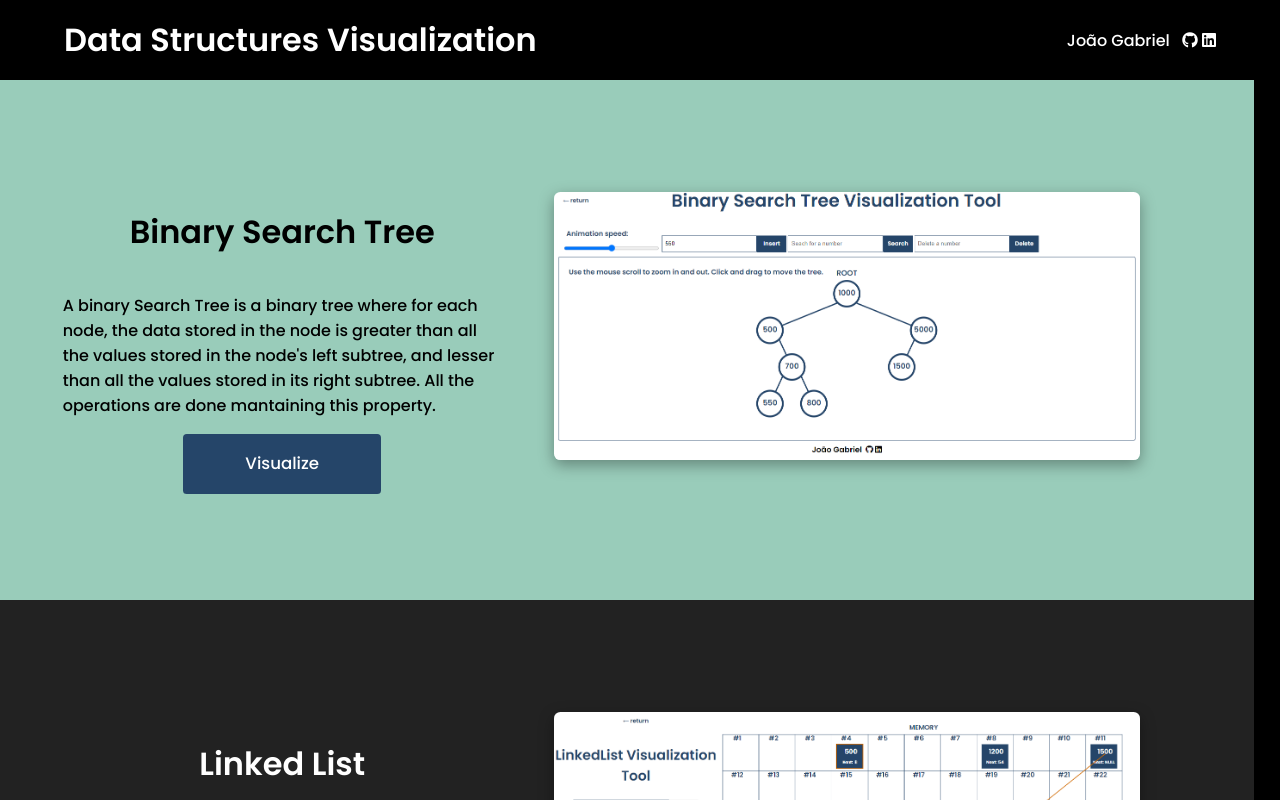
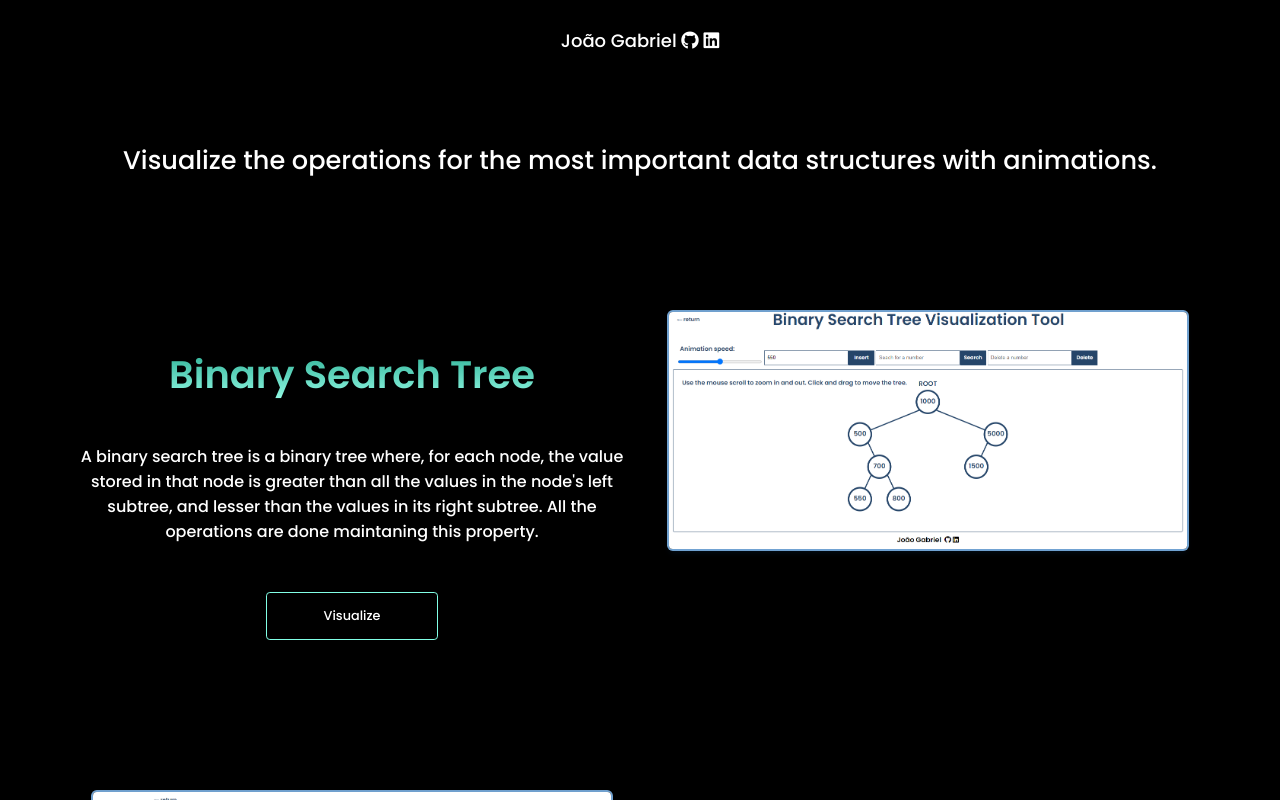
Before and after one commit to joaogabrielferr/data-structures-visualizer, a React (Create React App) app: page /data-structures-visualizer/stack in a window 1280 px wide. Both pictures are taken after a click on the element "← return". Shown: the top 800 px of the page. Built offline with nearby package versions, Linux system fonts and the light colour scheme.

Commit message:
changed homepage

```diff
--- a/src/App.css
+++ b/src/App.css
@@ -79,7 +79,7 @@ input{
   border: 0.1vw solid #254569;
 }
 
-button{
+.button{
   width: 5vw;
   height: 2.84vw;
   color: white;
@@ -91,11 +91,11 @@ button{
 
 }
 
-button:hover{
+.button:hover{
   background-color: #1a314b;
 }
 
-button:disabled{
+.button:disabled{
   background-color: grey;
   cursor:default;
 }
@@ -290,121 +290,102 @@ button:disabled{
   margin: 0 auto;
   display: flex;
   flex-direction: column;
+  background-color: black;
+  color: white;
+  justify-content: center;
+  align-items: center;
 }
 
-#DSContainer{
-  width: 100%;
-  height: 100%;
-  background-color: black;
-  display: flex;
-  flex-direction: column;
-}
-
-#HomepageHeader{
+#footer{
   width: 100%;
   height: 10vh;
 }
 
-#innerheader{
-  width: 90%;
+#innerfooter{
+  width: 85%;
   height: 100%;
-  margin: 0 auto;
-  display: flex;
-  justify-content: space-between;
-  align-items: center;
-  color: white;
-}
-
-.datastructure{
-  width: 98%;
-  height: 65vh;
   display: flex;
   justify-content: center;
   align-items: center;
 }
 
-
-
-.datastructure h1{
-  font-size: 2.5vw;
-}
-
-.innerdatastructure{
+#title-home{
   width: 90%;
-  height: 95%;
-  display: flex;
-}
-
-#bstdatastructure{
-  background-color: #99ccba;
-  color: black;
-}
-
-.infodatastructure{
-  height: 100%;
-  width: 35vw;
+  height: 20vh;
   display: flex;
   justify-content: center;
   align-items: center;
-  flex-direction: column;
-  text-align: left;
+  font-size: 2vw;
+  text-align: center;
 }
 
-.infodatastructure button{
-  width: 45%;
-  height: 12%;
-  border-radius: 0.3vw;
-  font-size: 1.3vw;
-}
-
-.imgdatastructure{
-  height: 100%;
-  width: 55vw;
+.ds-container{
+  width: 100%;
+  height: 60vh;
+  color: white;
   display: flex;
-  justify-content: space-around;
+  justify-content: center;
   align-items: center;
 }
 
-.innerimgdatastructure{
-  width:  85%;
-  height: 60%;
+.ds-info,.ds-img{
+  display: flex;
+  justify-content: center;
+  align-items: center;
+  text-align: center;
+  flex-direction: column;
 }
 
-.innerimgdatastructure img{
-  max-width: 100%;
-  height: auto;
-  border-radius: 0.5vw;
-  box-shadow: rgba(0, 0, 0, 0.35) 0px 5px 15px;
+.ds-info{
+  width: 45%;
+  height: 100%;
 }
 
-#linkedlistcontainer{
-  background-color: #222;
-  color: white;
+.ds-img{
+  width: 45%;
+  height: 100%;
 }
 
-#stackcontainer{
-  background-color: #c9addb;
+#title-bst{
+  background: -webkit-linear-gradient(#23a88d, #99ffea);
+  -webkit-background-clip: text;
+  background-clip: text;
+  -webkit-text-fill-color: transparent;
+  font-size: 3vw;
 }
 
-#queuecontainer{
-  background-color: #702824;
+.ds-button{
+  background-color: transparent;
+  /* background-image: linear-gradient(#23a88d, #82ffe6); */
+  font-size: 1vw;
+  width: 30%;
+  border-radius: 0.3vw;
+  border: 0.1vw solid #82ffe6;
+  transition: all 0.5s;
   color: white;
+  font-family: 'Poppins';
+  height: 10%;
+  cursor: pointer;
 }
 
-#heapcontainer{
-  background-color: #f7dcab;
+.ds-button:hover{
+
+  letter-spacing: 0.1vw;
+
 }
 
-#footer-home{
+.ds-img-container{
+  width: 90%;
+  height: 70%;
+}
+
+.ds-img-container img{
   width: 100%;
-  height: 10vh;
-  display: flex;
-  justify-content: center;
-  font-size: large;
-  align-items: center;
-  background-color: black;
-  color: white;
+  object-fit: cover;
+  border-radius: 0.3vw;
+  box-shadow: rgba(139, 199, 255, 0.808) 0px 0px 0px 2px, rgba(6, 24, 44, 0.65) 0px 4px 6px -1px, rgba(255, 255, 255, 0.08) 0px 1px 0px inset;
 }
+
 
 
 /* Works on Firefox */
--- a/src/DS/BinaryTree.jsx
+++ b/src/DS/BinaryTree.jsx
@@ -1458,7 +1458,7 @@ const BinaryTree = () => {
           <div>
             {" "}
             <input type="text" id="input" placeholder="Try adding a number" />
-            <button id="insertButton" onClick={add}>
+            <button id="insertButton" className="button" onClick={add}>
               Insert
             </button>
           </div>
@@ -1470,7 +1470,7 @@ const BinaryTree = () => {
               id="inputsearch"
               placeholder="Seach for a number"
             />
-            <button id="searchButton" onClick={look}>
+            <button id="searchButton" className="button" onClick={look}>
               Search
             </button>
           </div>
@@ -1478,7 +1478,7 @@ const BinaryTree = () => {
           <div>
             {" "}
             <input type="text" id="inputdelete" placeholder="Delete a number" />
-            <button id="deleteButton" onClick={erase}>
+            <button id="deleteButton" className="button" onClick={erase}>
               Delete
             </button>
           </div>
--- a/src/DS/LinkedList.jsx
+++ b/src/DS/LinkedList.jsx
@@ -708,7 +708,7 @@ const LinkedList = () => {
           </div>
           <div>
             <input type="text" placeholder="Add a element" id="insertInput" />
-            <button id="insertButton" onClick={add}>
+            <button id="insertButton" onClick={add} className="button">
               Insert
             </button>
           </div>
@@ -719,7 +719,7 @@ const LinkedList = () => {
               placeholder="Seach for a element"
               id="searchInput"
             />
-            <button id="searchButton" onClick={lookup}>
+            <button id="searchButton" onClick={lookup} className="button">
               Search
             </button>
           </div>
@@ -730,7 +730,7 @@ const LinkedList = () => {
               placeholder="Delete a element"
               id="deleteInput"
             />
-            <button id="deleteButton" onClick={erase}>
+            <button id="deleteButton" onClick={erase} className="button">
               Delete
             </button>
           </div>
--- a/src/DS/Stack.jsx
+++ b/src/DS/Stack.jsx
@@ -325,13 +325,13 @@ const Stack = () => {
           </div>
           <div>
             <input type="text" placeholder="Add a element" id="pushInput" />
-            <button id="pushButton" onClick={push}>
+            <button id="pushButton" onClick={push} className="button">
               Push
             </button>
           </div>
           <div>
             <p></p>
-            <button id="popButton" onClick={pop}>
+            <button id="popButton" onClick={pop} className="button">
               Pop
             </button>
           </div>
--- a/src/Homepage.jsx
+++ b/src/Homepage.jsx
@@ -9,12 +9,10 @@ const Homepage = () => {
 
   return (
     <div className="Homepage">
-      <div id="DSContainer">
-        <div id="HomepageHeader">
-          <div id="innerheader">
-            <h1>Data Structures Visualization</h1>
-            <div>
-              João Gabriel &nbsp;{" "}
+      <div id="footer">
+        <div id="innerfooter">
+          <p>João Gabriel</p>
+          <p>&nbsp;</p>
           <a href="https://github.com/joaogabrielferr" target={"_blank"}>
             <i className="fab fa-github"></i>
           </a>
@@ -27,118 +25,90 @@ const Homepage = () => {
           </a>{" "}
         </div>
       </div>
+
+      <div id="title-home">
+      Visualize the operations for the most important data structures with animations.
       </div>
 
-        <div className="datastructure" id="bstdatastructure">
-          <div className="innerdatastructure">
-            <div className="infodatastructure">
-              <h1>Binary Search Tree</h1>
-              <p>
-                A binary Search Tree is a binary tree where for each node, the
-                data stored in the node is greater than all the values stored in
-                the node's left subtree, and lesser than all the values stored
-                in its right subtree. All the operations are done mantaining
-                this property.
-              </p>
-              <button onClick={() => navigate("/bst")} className = "visualizeButton">Visualize</button>
+      <div className="ds-container">
+        <div className="ds-info">
+          <h1 id = "title-bst">Binary Search Tree</h1>
+          <p>A binary search tree is a binary tree where, for each node, the value stored in that node is greater than all the values in the node's left subtree, and lesser than the values in its right subtree. All the operations are done maintaning this property.</p>
+          <p></p>
+          <button className = "ds-button" onClick = {()=>navigate("/bst")}>Visualize</button>
         </div>
+        <div className="ds-img">
 
-            <div className="imgdatastructure">
-              <div className="innerimgdatastructure">
+            <div className="ds-img-container">
               <img src={bstimage} alt="" />
-              </div>
-            </div>
-          </div>
-        </div>
-
-        <div className="datastructure" id="linkedlistcontainer">
-          <div className="innerdatastructure">
-            <div className="infodatastructure">
-              <h1>Linked List</h1>
-              <p>
-                A linked list is a data structure that stores its items in a
-                linear fashion, but the elements are not stored in sequence in
-                the memory, but rather in random locations, and can be retrieved
-                using pointers.
-              </p>
-              <button onClick={() => navigate("/linkedlist")} className = "visualizeButton">Visualize</button>
-            </div>
-
-            <div className="imgdatastructure">
-              <div className="innerimgdatastructure">
-                <img src={linkedlistimage} alt="" />
-              </div>
-            </div>
-          </div>
-        </div>
-
-        <div className="datastructure" id="stackcontainer">
-          <div className="innerdatastructure">
-            <div className="infodatastructure">
-              <h1>Stack</h1>
-              <p>
-                A stack is a data structure that stores its items following the
-                LIFO order (Last In First Out). That means that the items are
-                stores in a linear sequence, but only the last element added can
-                be acessed or removed at any time.
-              </p>
-              <button onClick={() => navigate("/stack")} className = "visualizeButton">Visualize</button>
-            </div>
-
-            <div className="imgdatastructure">
-              <div className="innerimgdatastructure">
-                <img src={stackimage} alt="" />
-              </div>
             </div>
         </div>
       </div>
 
 
+      <div className="ds-container">
+        <div className="ds-img">
 
-        <div className="datastructure" id="queuecontainer">
-          <div className="innerdatastructure">
-            <div className="infodatastructure">
-              <h1>Queue</h1>
-              <p>
-                In development
-              </p>
-
+            <div className="ds-img-container">
+              <img src={linkedlistimage} alt="" />
+            </div>
+        </div>
+        <div className="ds-info">
+          <h1 id = "title-bst">Linked List</h1>
+          <p>A linked list is a data structure that store its items in a linear fashion, but the items are not stored in sequence, but rather in random memory locations, and are reached with pointers, where each item holds the pointer for the next item in the sequence.</p>
+          <p></p>
+          <button className = "ds-button" onClick={()=>navigate("/linkedlist")}>Visualize</button>
+        </div>
       </div>
 
-            <div className="imgdatastructure">
-              <div className="innerimgdatastructure">
+      <div className="ds-container">
 
+      <div className="ds-info">
+          <h1 id = "title-bst">Stack</h1>
+          <p>A stack is a data structure where the elements are stored in sequence, but only the element at the top can be acessed or removed at any time.</p>
+          <p></p>
+          <button className = "ds-button" onClick={()=>navigate("/stack")}>Visualize</button>
         </div>
+
+        <div className="ds-img">
+
+            <div className="ds-img-container">
+              <img src={stackimage} alt="" />
             </div>
         </div>
       </div>
 
 
-        <div className="datastructure" id="heapcontainer">
-          <div className="innerdatastructure">
-            <div className="infodatastructure">
-              <h1>Heap</h1>
-              <p>
-                In development
-              </p>
+      <div className="ds-container">
+
+<div className="ds-info">
+    <h1 id = "title-bst">Queue</h1>
+    <p>In delevopment</p>
+    <p></p>
+  </div>
+
+  <div className="ds-img">
+
+  </div>
+</div>
+
+<div className="ds-container">
+
+  <div className="ds-img">
 
   </div>
 
-            <div className="imgdatastructure">
-              <div className="innerimgdatastructure">
+  <div className="ds-info">
+    <h1 id = "title-bst">Heap</h1>
+    <p>In development</p>
+    <p></p>
 
   </div>
-            </div>
-          </div>
-        </div>
-
 
 
 </div>
 
-      <div id="footer-home">
-                João Gabriel &nbsp; <a href='https://github.com/joaogabrielferr' target={"_blank"}><i className="fab fa-github"></i></a>
-                &nbsp;<a href="https://www.linkedin.com/in/joaogabrielferr/" target={"_blank"}><i className="fab fa-linkedin"></i></a>  </div>
+
 
     </div>
   );
```
Lines whose indentation alone changed are shown as unchanged.
